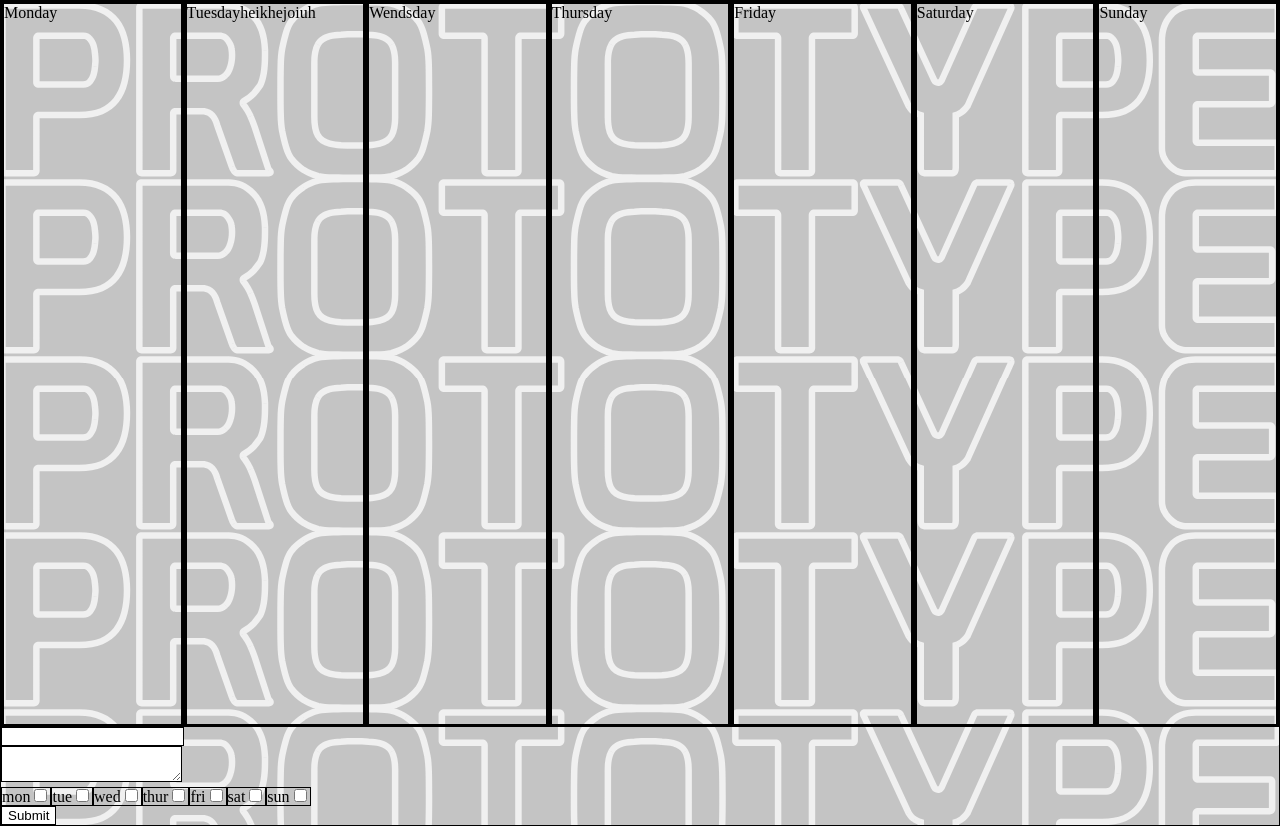
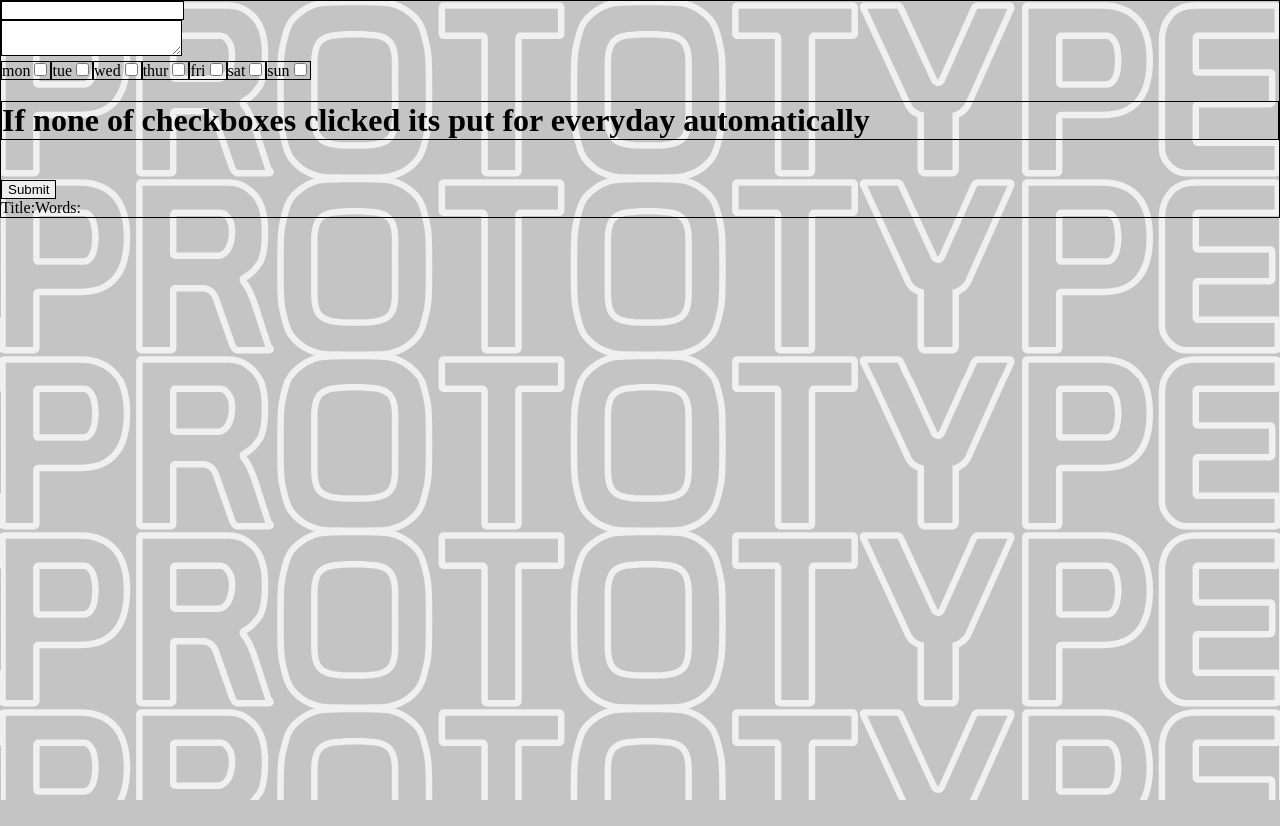
Before and after one commit to ota200/Scheduling-app, a React (Create React App) app: page / in a window 1280 px wide. After the commit the page ends 800 px from the top, so only its background shows below. Built offline with nearby package versions, Linux system fonts and the light colour scheme.

Commit message:
so close

```diff
--- a/src/App.js
+++ b/src/App.js
@@ -1,13 +1,72 @@
-import Pop from'./Componets/Pop';
+import { useState } from 'react';
+import './App.css';
+
 
 export default function Notes() {
 
+  const [week,setWeek] = useState([])
+
+  const [input,setInput] = useState("")
+
+  const [text,setText] = useState("")
+
+
+  function submit(e) {
+    e.preventDefault();
+
+    setWeek(...week, [{
+      id: week.length,
+      title: input,
+      words: text
+
+
+
+    }])
+
+
+  }
 
   return (
+    <div >
+
       <div>
+        <form >
 
-        <Pop/>
+          <input id="input" onChange={(e)=> setInput(e.target.value)} required></input>
 
+          <br></br>
+
+          <textarea id="text" onChange={(e)=> setText(e.target.value)} required></textarea>
+
+          <br></br>
+
+          <label>mon<input type="checkbox" id="mon"></input></label>
+          <label>tue<input type="checkbox" id="tue"></input></label>
+          <label>wed<input type="checkbox" id="wed"></input></label>
+          <label>thur<input type="checkbox" id="thur"></input></label>
+          <label>fri<input type="checkbox" id="fri"></input></label>
+          <label>sat<input type="checkbox" id="sat"></input></label>
+          <label>sun<input type="checkbox" id="sun"></input></label>
+          <h1>If none of checkboxes clicked its put for everyday automatically</h1>
+          <br></br>
+
+          <input type="submit" onClick={submit} required></input>
+
+        </form>
       </div>
+        <div>
+          <div>
+            {week.map((item, index) => (
+              <div key={index}>
+                <h1>{item.title}</h1>
+
+              </div>
+            ))}
+          </div>
+          Title:{input}
+          Words:{text}
+        </div>
+
+    </div>
   );
 }
--- a/src/Componets/Pop.js
+++ b/src/Componets/Pop.js
@@ -1,8 +1,6 @@
 import '../App.css';
-import Draggable from 'react-draggable';
 import { useState } from 'react';
 
-import Week from './week'
 
 export default function Pop() {
 
@@ -13,10 +11,10 @@ export default function Pop() {
   const [text,setText] = useState("")
 
 
-  function name(e) {
+  function submit(e) {
     e.preventDefault();
 
-    setWord([{
+    setWord(...word, [{
       id: word.length,
       title: input,
       words:text,
@@ -31,7 +29,7 @@ export default function Pop() {
 
           <div>
 
-            <form  onSubmit={name} >
+            <form >
               <input id="input"></input>
               <br></br>
               <textarea id="text" onChange={(e)=> setText(e.target.value)}></textarea>
@@ -46,12 +44,12 @@ export default function Pop() {
 
               <br></br>
 
-              <button >Submit</button>
+              <button onClick={submit()} ></button>
 
             </form>
           </div>
           <div>
-            {word.mon}
+            {word.id}
           </div>
       </div>
   );
--- a/src/Componets/week.js
+++ b/src/Componets/week.js
@@ -1,46 +0,0 @@
-import Pop from'./Pop';
-import App from '../App';
-
-export default function Week(props) {
-
-  return (
-      <div className="week">
-
-        <div>
-          Monday
-          {props.mon}
-        </div>
-
-        <div>
-          Tuesday
-          {props.tue}
-        </div>
-
-        <div>
-          Wendsday
-          {props.wed}
-        </div>
-
-        <div>
-          Thursday
-          {props.thu}
-        </div>
-
-        <div>
-          Friday
-          {props.fri}
-        </div>
-
-        <div>
-          Saturday
-          {props.sat}
-        </div>
-
-        <div>
-          Sunday
-          {props.sun}
-        </div>
-
-      </div>
-  );
-}
```
